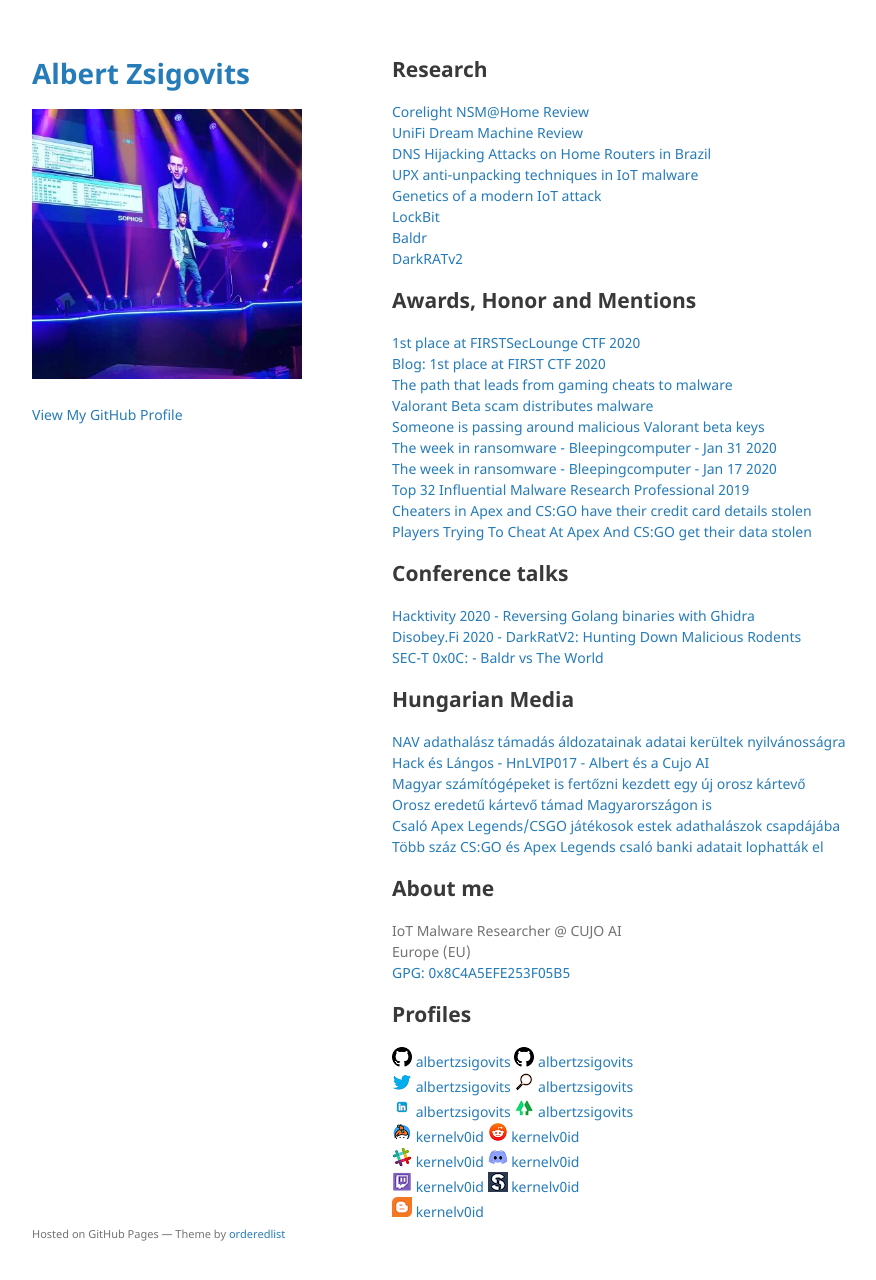
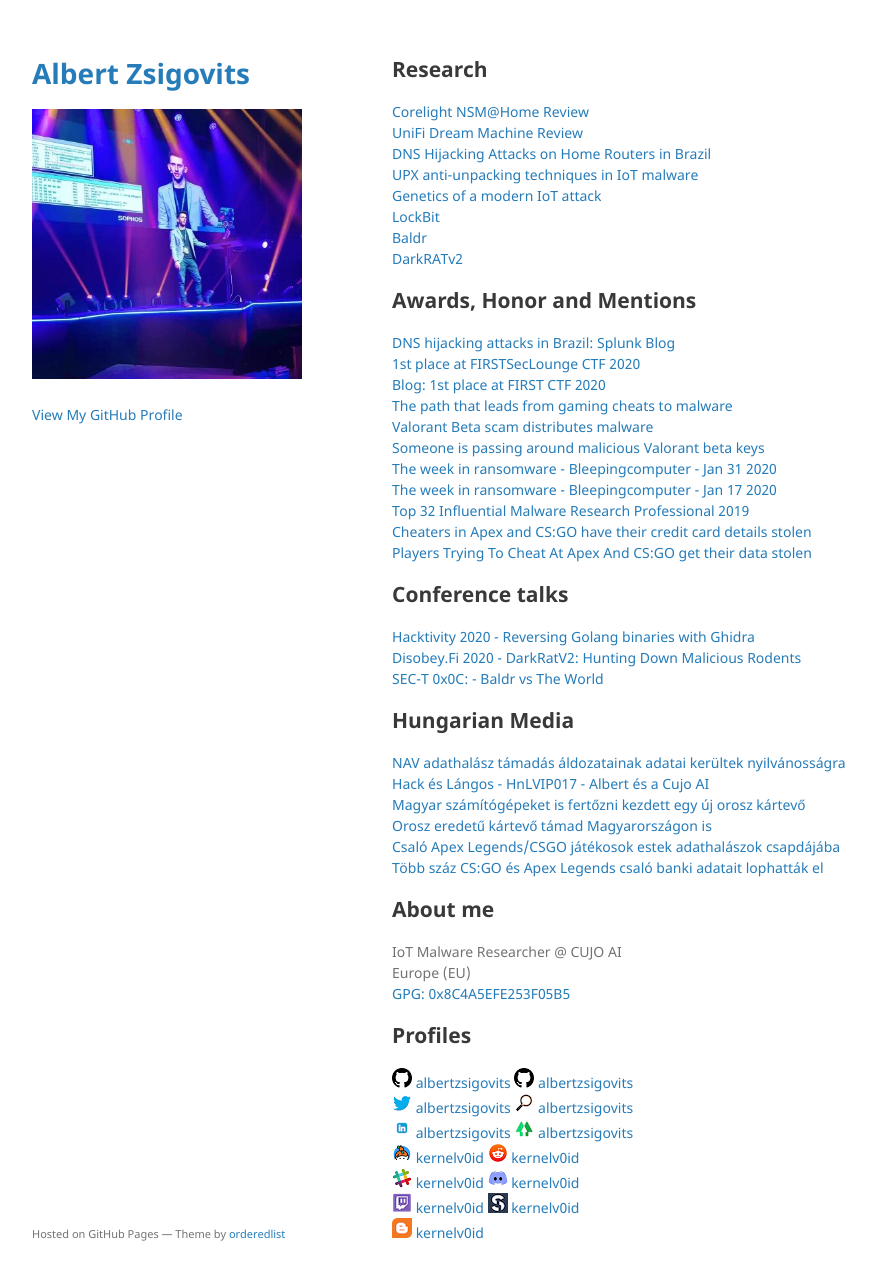
Before and after one commit to albertzsigovits/albertzsigovits.github.io, a Jekyll site: the page built from index.md, in a window 1280 px wide and 1313 px high. Shown: the top 1280 px of the window, without its empty margins (178-1054 px from the left). Built offline with Jekyll 4.4.1, drawn with Linux system fonts in a browser that asks for light colours; the repository's description, which GitHub fills in, is left out; our own code applies the rules of GitHub Pages for plain Markdown files.

Commit message:
Update index.md

```diff
--- a/index.md
+++ b/index.md
@@ -14,6 +14,7 @@ layout: default
 
 ## Awards, Honor and Mentions
 
+[DNS hijacking attacks in Brazil: Splunk Blog](https://www.splunk.com/en_us/blog/security/staff-picks-for-splunk-security-reading-february-2021.html)
 [1st place at FIRSTSecLounge CTF 2020](https://www.first.org/resources/papers/ctf-jun2020/last4ofus.pdf)
 [Blog: 1st place at FIRST CTF 2020](https://cujo.com/cujo-ai-labs-won-first-2020-virtual-challenge-competition/)
 [The path that leads from gaming cheats to malware](https://www.zdnet.com/article/security-blocking-the-path-that-leads-from-gaming-cheats-to-malware/)
```
